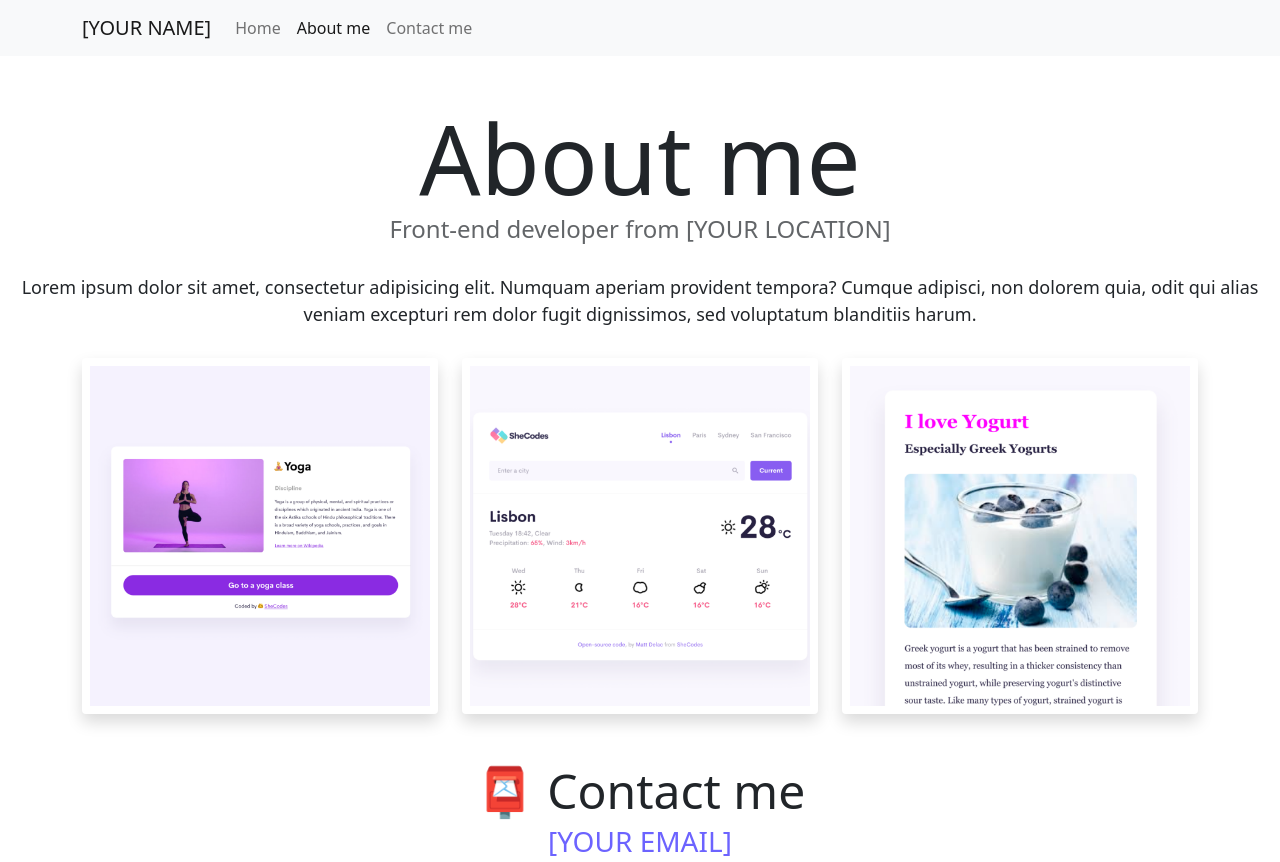
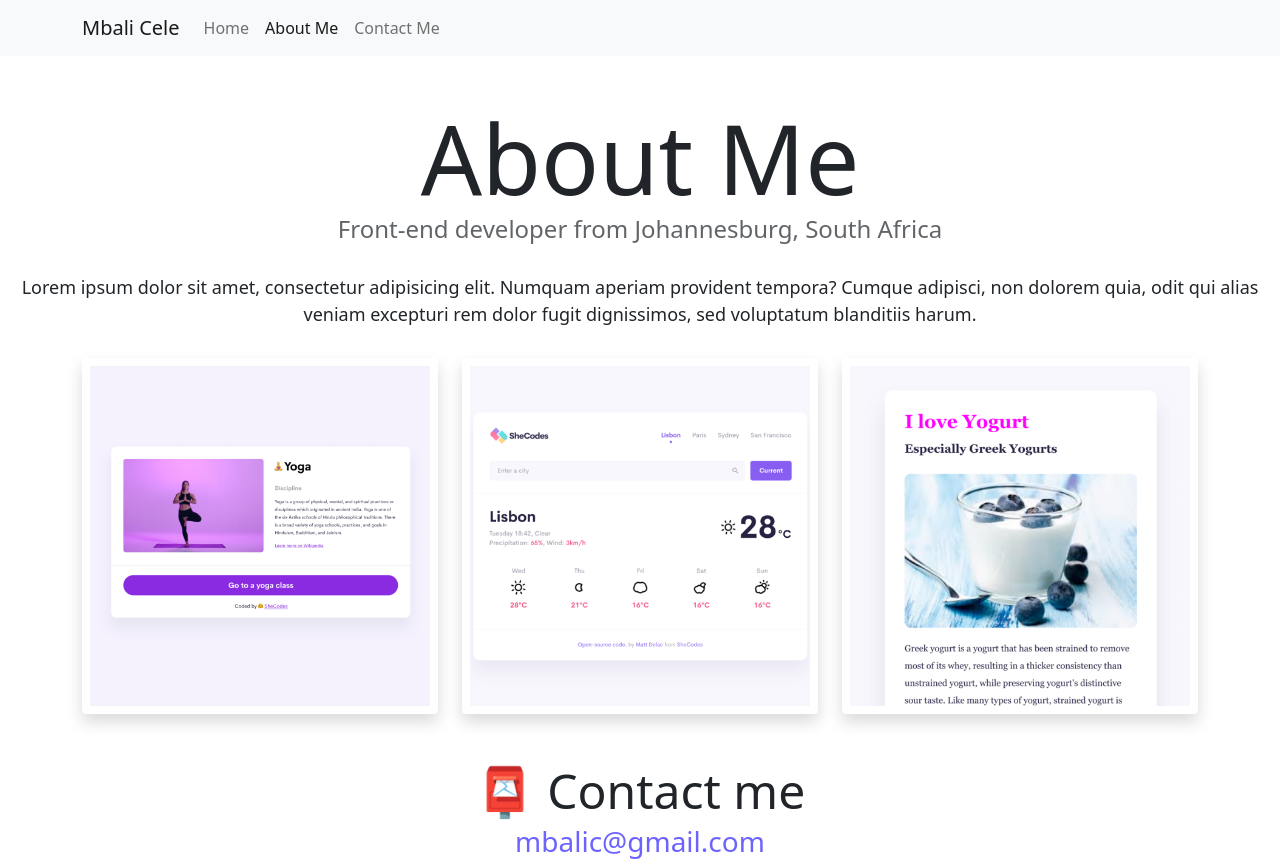
Before and after one commit to MbaliNC/AdvancedToolsChallenge, a plain HTML site: page about.html in a window 1280 px wide. Drawn offline with nearby package versions, Linux system fonts and the light colour scheme.

Commit message:
Update about.html

```diff
--- a/about.html
+++ b/about.html
@@ -4,6 +4,10 @@
     <meta charset="UTF-8" />
     <meta http-equiv="X-UA-Compatible" content="IE=edge" />
     <meta name="viewport" content="width=device-width, initial-scale=1.0" />
+    <meta
+      name="description"
+      content="Mbali Cele is a front-end developer based in South Africa, check her bio and contact details"
+    />
     <link
       href="https://cdn.jsdelivr.net/npm/bootstrap@5.0.0-beta2/dist/css/bootstrap.min.css"
       rel="stylesheet"
@@ -16,12 +20,13 @@
       crossorigin="anonymous"
     ></script>
     <link rel="stylesheet" href="style.css" />
-    <title>About [YOUR NAME]</title>
+    <title>About Mbali</title>
   </head>
+
   <body>
     <nav class="navbar navbar-expand-lg navbar-light bg-light fixed-top">
       <div class="container">
-        <a class="navbar-brand" href="index.html">[YOUR NAME]</a>
+        <a class="navbar-brand" href="index.html">Mbali Cele</a>
         <button
           class="navbar-toggler"
           type="button"
@@ -39,17 +44,17 @@
               <a class="nav-link" aria-current="page" href="index.html">Home</a>
             </li>
             <li class="nav-item">
-              <a class="nav-link active" href="about.html">About me</a>
+              <a class="nav-link active" href="about.html">About Me</a>
             </li>
             <li class="nav-item">
-              <a class="nav-link" href="about.html#contact">Contact me</a>
+              <a class="nav-link" href="about.html#contact">Contact Me</a>
             </li>
           </ul>
         </div>
       </div>
     </nav>
-    <h1 class="text-center">About me</h1>
-    <h3 class="text-center">Front-end developer from [YOUR LOCATION]</h3>
+    <h1 class="text-center">About Me</h1>
+    <h3 class="text-center">Front-end developer from Johannesburg, South Africa</h3>
     <div class="about-paragraphs text-center">
       <p>
         Lorem ipsum dolor sit amet, consectetur adipisicing elit. Numquam
@@ -73,7 +78,7 @@
     </div>
     <div id="contact" class="mt-5">
       <h2 class="text-center">📮 Contact me</h2>
-      <a href="mailto:[YOUR EMAIL]" class="email-link"> [YOUR EMAIL] </a>
+      <a href="mailto:mbalic@gmail.com" class="email-link"> mbalic@gmail.com </a>
     </div>
   </body>
 </html>
```
